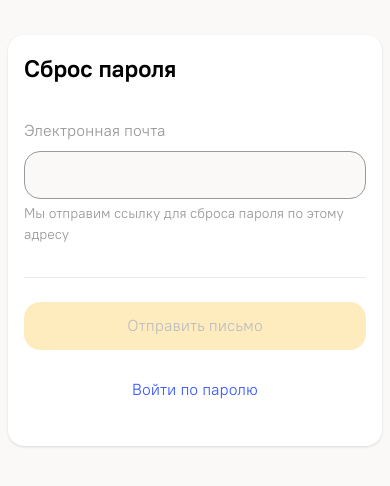
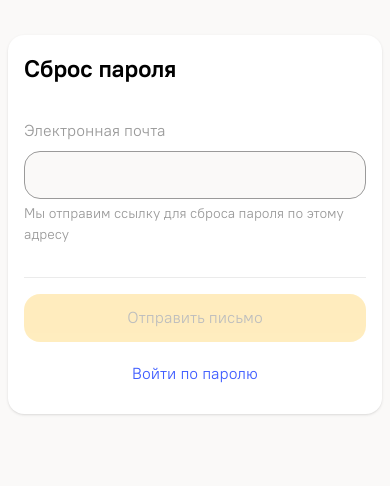
Before and after one commit to tough-dev-school/lms-frontend-v2, a Vue app: page /login/reset in a window 390 px wide. Shown: the part 176-662 px from the top of the page. Built offline with nearby package versions, Linux system fonts and the light colour scheme.

Commit message:
better mobile spacing

```diff
--- a/src/components/VCard.vue
+++ b/src/components/VCard.vue
@@ -12,10 +12,10 @@
 <template>
   <component
     :is="tag"
-    class="overflow-hidden rounded bg-white px-16 py-16 shadow phone:px-32">
+    class="overflow-hidden rounded bg-white p-16 shadow phone:px-32">
     <slot />
     <footer
-      class="mt-32 flex flex-wrap justify-end gap-16 border-t border-gray border-opacity-20 pt-24 pb-16 empty:hidden">
+      class="mt-32 flex flex-wrap justify-end gap-8 border-t border-gray border-opacity-20 pt-16 empty:hidden phone:gap-16 phone:pt-24 phone:pb-16">
       <slot name="footer" />
     </footer>
   </component>
```
